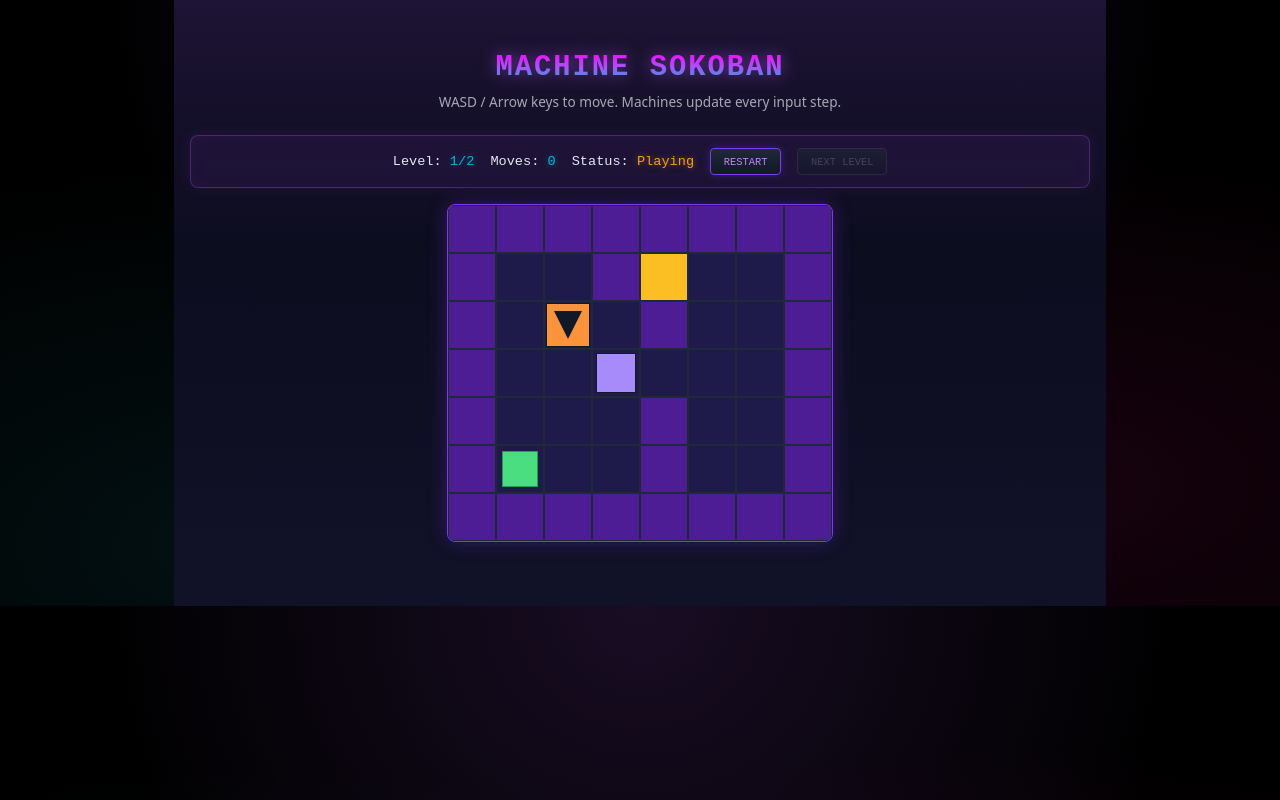
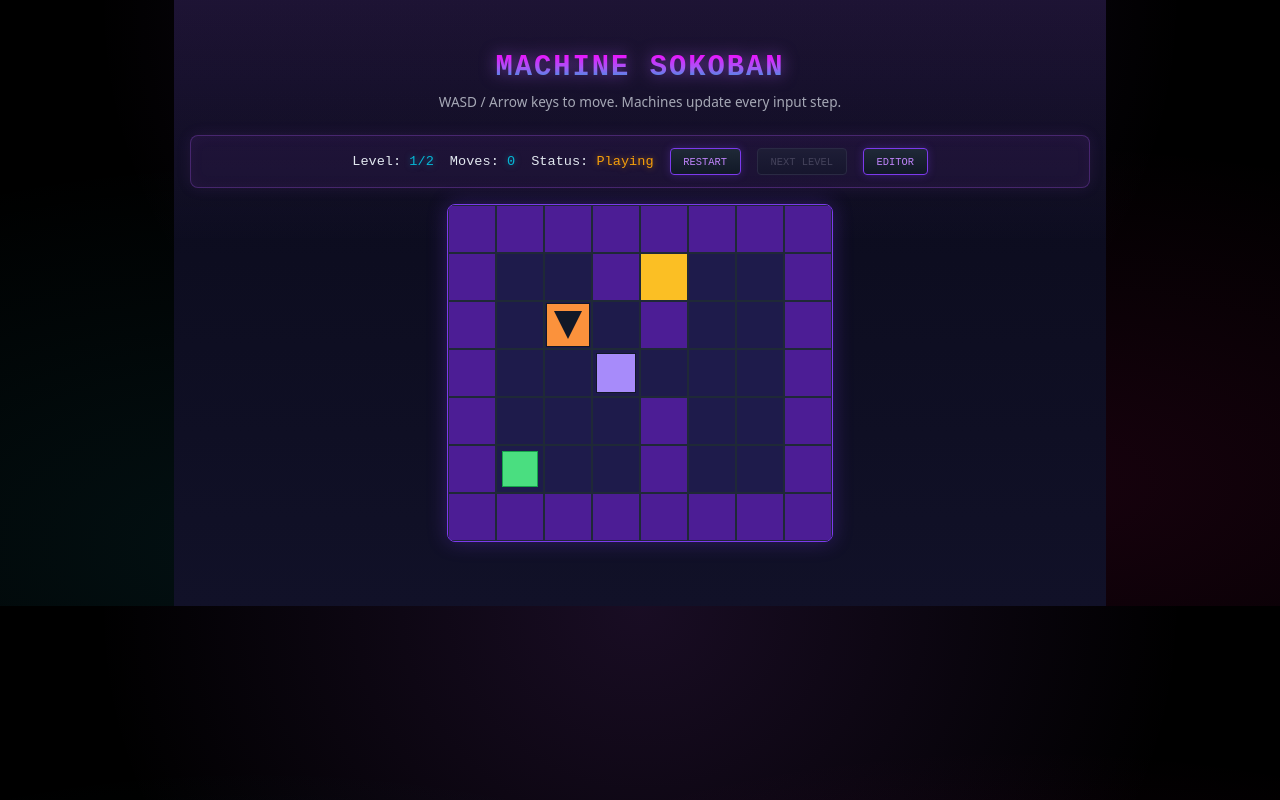
Before and after one commit to southpawgeek/i-move-things, a React (Vite) app: page / in a window 1280 px wide. Built offline with nearby package versions, Linux system fonts and the light colour scheme.

Commit message:
add EDITOR button to game screen
💘 Generated with Crush

Assisted-by: Qwen (local) via Crush <crush@charm.land>

```diff
--- a/src/App.tsx
+++ b/src/App.tsx
@@ -172,6 +172,34 @@ function GameScreen() {
         >
           {hasNextLevel ? "NEXT LEVEL" : "NO MORE LEVELS"}
         </button>
+        <button
+          type="button"
+          onClick={() => setShowEditor(true)}
+          style={{
+            background: "linear-gradient(180deg, #1f2937 0%, #111827 100%)",
+            color: "#c084fc",
+            border: "1px solid #7c3aed",
+            borderRadius: "4px",
+            padding: "0.4rem 0.8rem",
+            fontFamily: "'Press Start 2P', 'Courier New', monospace",
+            fontSize: "0.65rem",
+            cursor: "pointer",
+            transition: "all 0.15s ease",
+            boxShadow: "0 0 8px rgba(124, 58, 237, 0.3)",
+          }}
+          onMouseEnter={(e) => {
+            e.currentTarget.style.background = "linear-gradient(180deg, #374151 0%, #1f2937 100%)";
+            e.currentTarget.style.borderColor = "#a78bfa";
+            e.currentTarget.style.boxShadow = "0 0 12px rgba(167, 139, 250, 0.5)";
+          }}
+          onMouseLeave={(e) => {
+            e.currentTarget.style.background = "linear-gradient(180deg, #1f2937 0%, #111827 100%)";
+            e.currentTarget.style.borderColor = "#7c3aed";
+            e.currentTarget.style.boxShadow = "0 0 8px rgba(124, 58, 237, 0.3)";
+          }}
+        >
+          EDITOR
+        </button>
       </div>
       <GameCanvas />
     </div>
```
